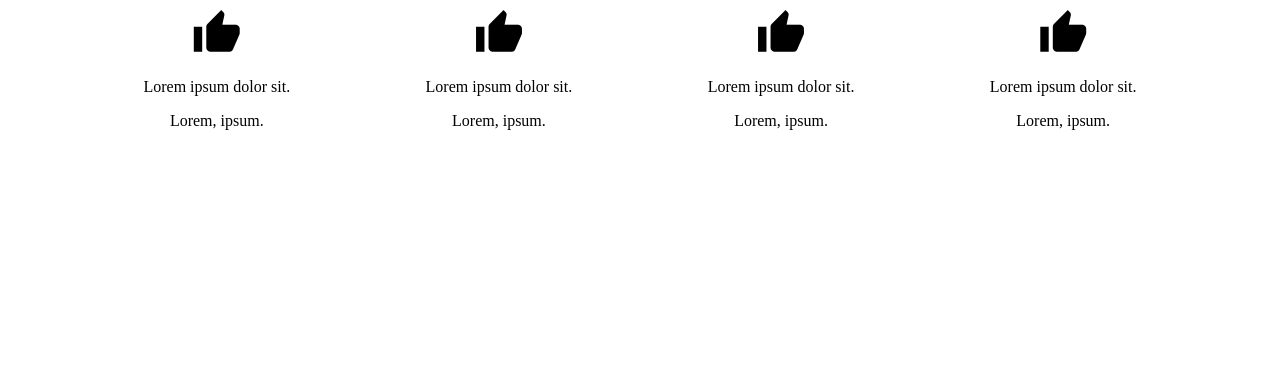
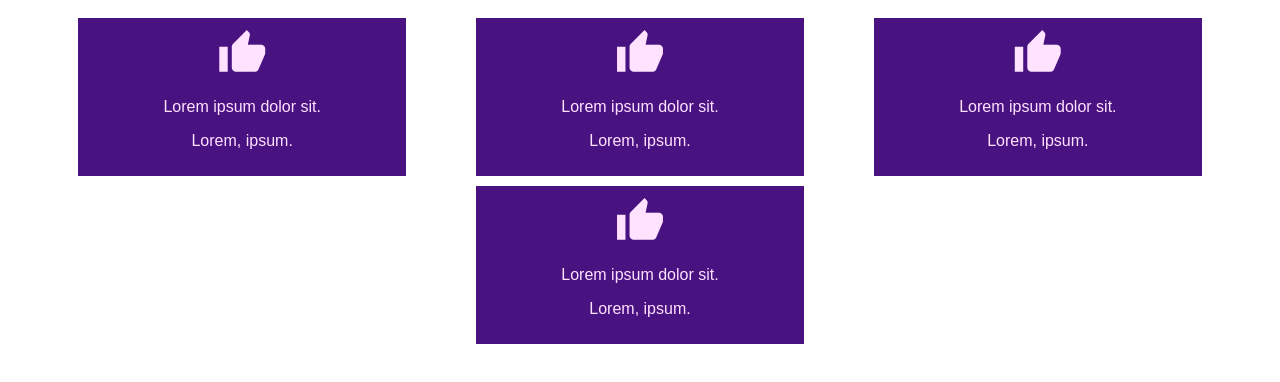
Before and after one commit to gorkemugurel/Guvenbar1, a plain HTML site: page Güven Bar/index.html in a window 1280 px wide. Drawn offline with Linux system fonts and the light colour scheme.

Commit message:
CSS 2
1. Özelleştirme yapılmış halidir.

```diff
--- a/Güven Bar/style.css
+++ b/Güven Bar/style.css
@@ -1,9 +1,12 @@
+body {
+  font-family: "Jost", sans-serif;
+}
 .guvenbarikon {
   font-size: 50px;
 }
 
 .guvenbar {
-  width: 100%;
+  max-width: 100%;
 }
 
 .guvenbar {
@@ -12,3 +15,14 @@
   flex-wrap: wrap;
   text-align: center;
 }
+
+.guvenbaricerik {
+  background: #481380;
+  padding: 10px 85px;
+  margin-top: 10px;
+  color: #ffe2ff;
+}
+
+.guvenbaricerik:hover {
+  background: #742dd2;
+}
```
